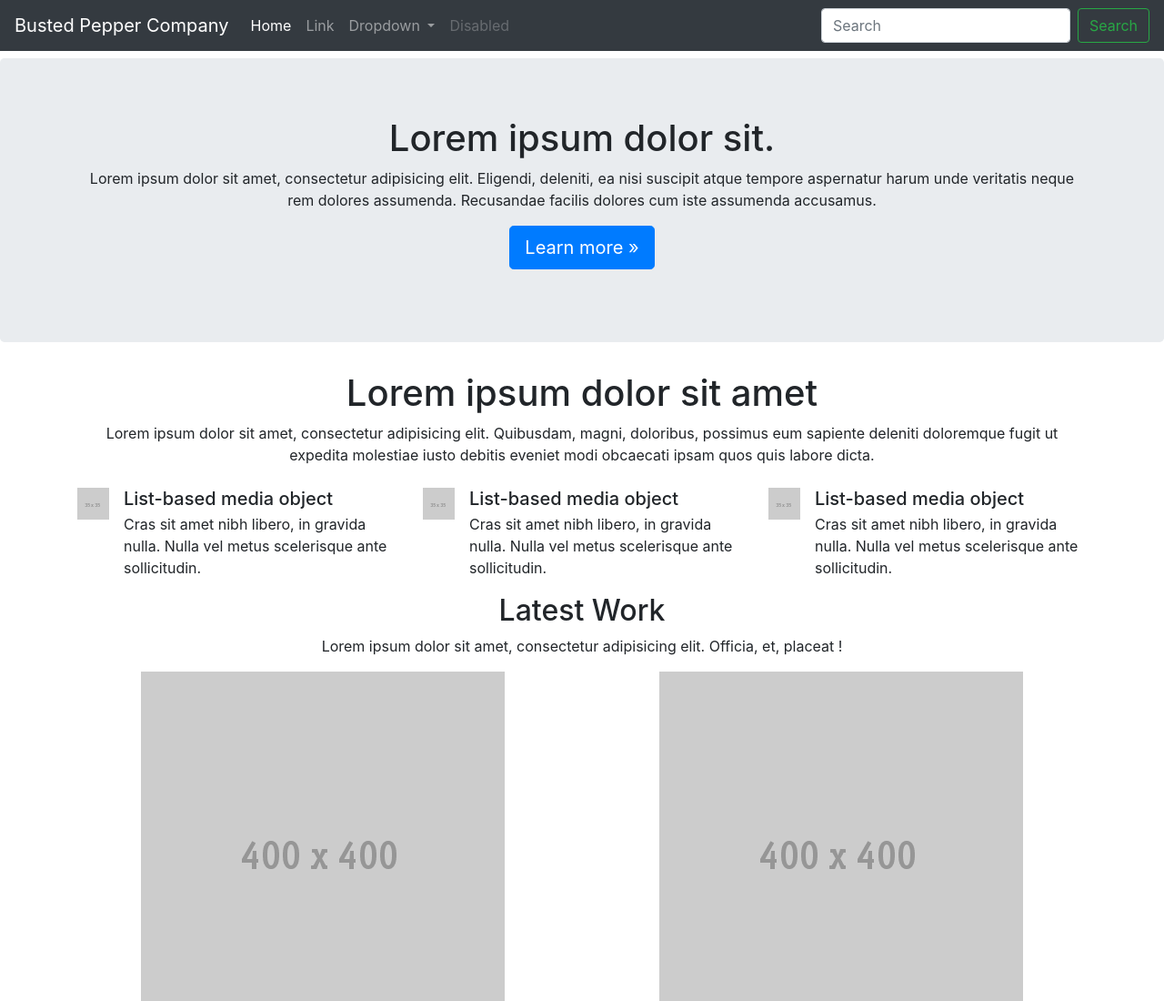
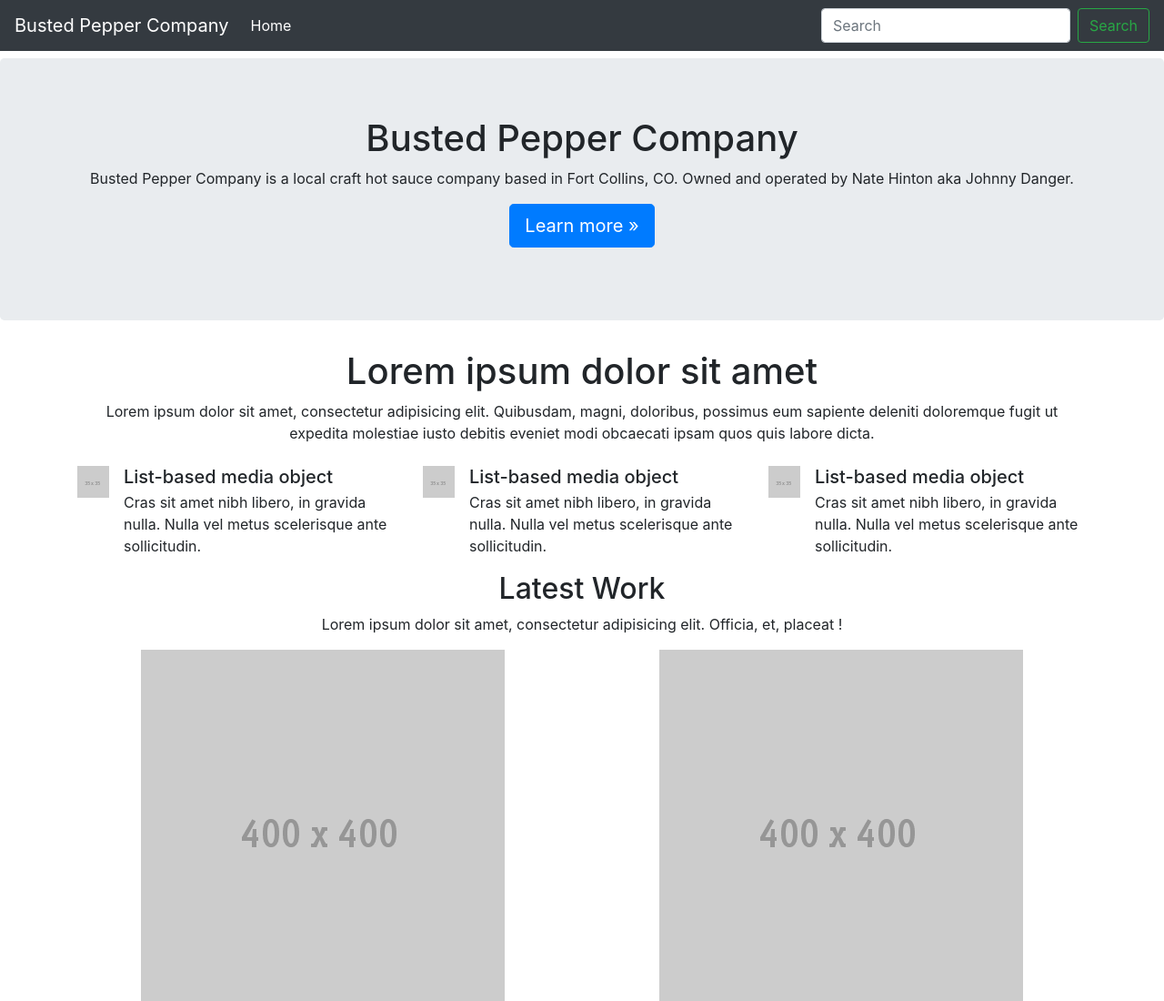
Before and after one commit to natethinton/BustedPepperCo, a plain HTML site: page index.html in a window 1280 px wide. Shown: the top 1100 px of the page at 91% size. Drawn offline with Linux system fonts and the light colour scheme.

Commit message:
Update index.html

```diff
--- a/index.html
+++ b/index.html
@@ -19,10 +19,10 @@
           <li class="nav-item active">
             <a class="nav-link" href="#">Home <span class="sr-only">(current)</span></a>
           </li>
-          <li class="nav-item">
-            <a class="nav-link" href="#">Link</a>
+          <!--<li class="nav-item">
+            <a class="nav-link" href="#">Contact</a>
           </li>
-          <li class="nav-item dropdown">
+          <!--<li class="nav-item dropdown">
             <a class="nav-link dropdown-toggle" href="#" id="navbarDropdown" role="button" data-toggle="dropdown" aria-haspopup="true" aria-expanded="false">
             Dropdown
             </a>
@@ -32,10 +32,7 @@
               <div class="dropdown-divider"></div>
               <a class="dropdown-item" href="#">Something else here</a>
             </div>
-          </li>
-          <li class="nav-item">
-            <a class="nav-link disabled" href="#">Disabled</a>
-          </li>
+          </li>-->
         </ul>
         <form class="form-inline my-2 my-lg-0">
           <input class="form-control mr-sm-2" type="search" placeholder="Search" aria-label="Search">
@@ -48,8 +45,8 @@
         <div class="container">
           <div class="row">
             <div class="col-12">
-              <h1>Lorem ipsum dolor sit.</h1>
-              <p>Lorem ipsum dolor sit amet, consectetur adipisicing elit. Eligendi, deleniti, ea nisi suscipit atque tempore aspernatur harum unde veritatis neque rem dolores assumenda. Recusandae facilis dolores cum iste assumenda accusamus.</p>
+              <h1>Busted Pepper Company</h1>
+              <p>Busted Pepper Company is a local craft hot sauce company based in Fort Collins, CO. Owned and operated by Nate Hinton aka Johnny Danger.</p>
               <p><a class="btn btn-primary btn-lg" href="#" role="button">Learn more »</a></p>
             </div>
           </div>
```
